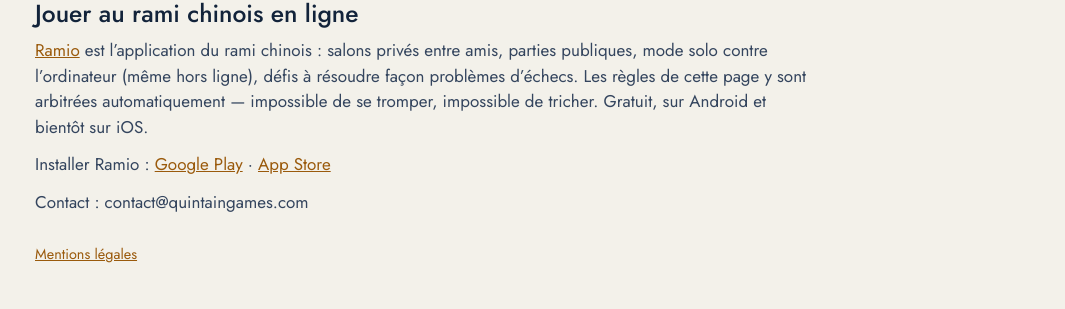
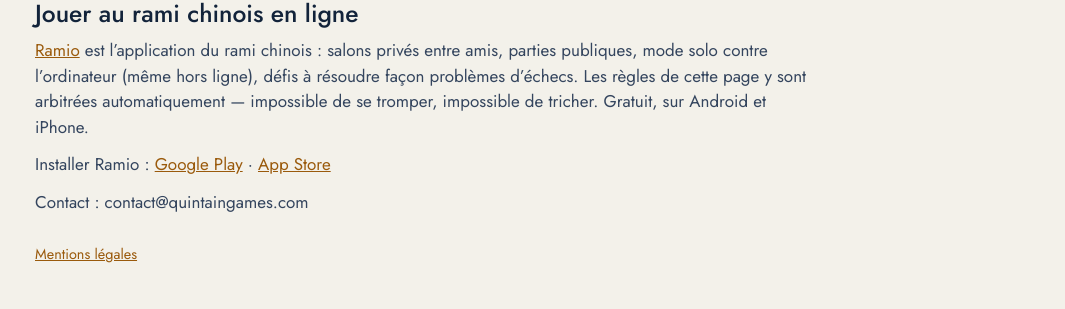
Before and after one commit to Tristache/ramio-site, a Jekyll site: the page built from regles-rami-chinois.md, in a window 1280 px wide and 900 px high, scrolled down 2687 px. Shown: the part 488-797 px from the top of the window, without its empty margins (105-1170 px from the left). Built offline with Jekyll 4.4.1, drawn with Linux system fonts in a browser that asks for light colours; our own code applies the rules of GitHub Pages for plain Markdown files.

Commit message:
Sortie du 8 octobre : page de règles, « sur Android et iPhone »

```diff
--- a/regles-rami-chinois.md
+++ b/regles-rami-chinois.md
@@ -161,7 +161,7 @@
 amis, parties publiques, mode solo contre l'ordinateur (même hors ligne),
 défis à résoudre façon problèmes d'échecs. Les règles de cette page y sont
 arbitrées automatiquement — impossible de se tromper, impossible de
-tricher. Gratuit, sur Android et bientôt sur iOS.
+tricher. Gratuit, sur Android et iPhone.
 
 Installer Ramio : [Google Play](https://play.google.com/store/apps/details?id=com.ramio) · [App Store](https://apps.apple.com/fr/app/id6788317282)
 
```
